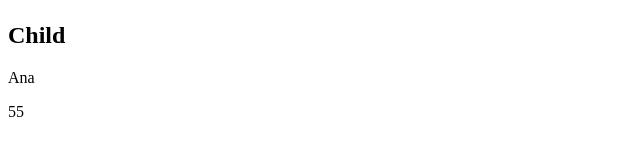
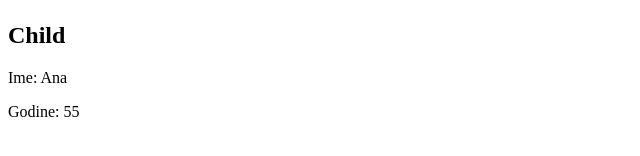
Before and after one commit to MarinZ97/AlgebraReact, a React (Create React App) app: page / in a window 1280 px wide. Shown: the part 292-448 px from the top of the page, without its empty margins (0-640 px from the left). Built offline with nearby package versions, Linux system fonts and the light colour scheme.

Commit message:
Dodaj prepravku

```diff
--- a/src/ChildVjezba.js
+++ b/src/ChildVjezba.js
@@ -4,8 +4,8 @@ import React from 'react'
 export default function Child({children, name, age}) {
     return <div>
     <h2>Child</h2>
-    <p>{name}</p>
-    <p>{age}</p>
+    <p>Ime: {name}</p>
+    <p>Godine: {age}</p>
     <p>{children}</p>
     </div>
 }
```
